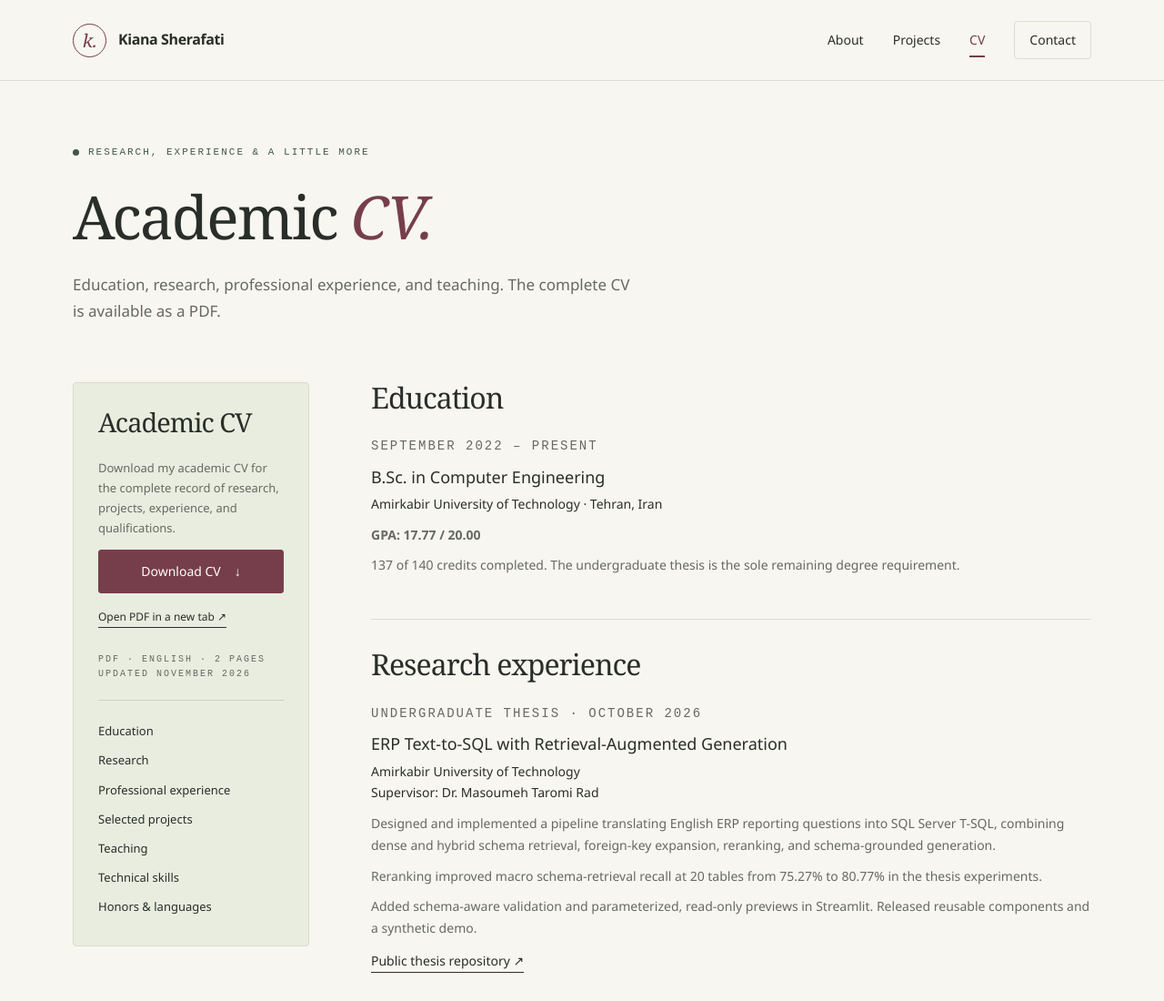
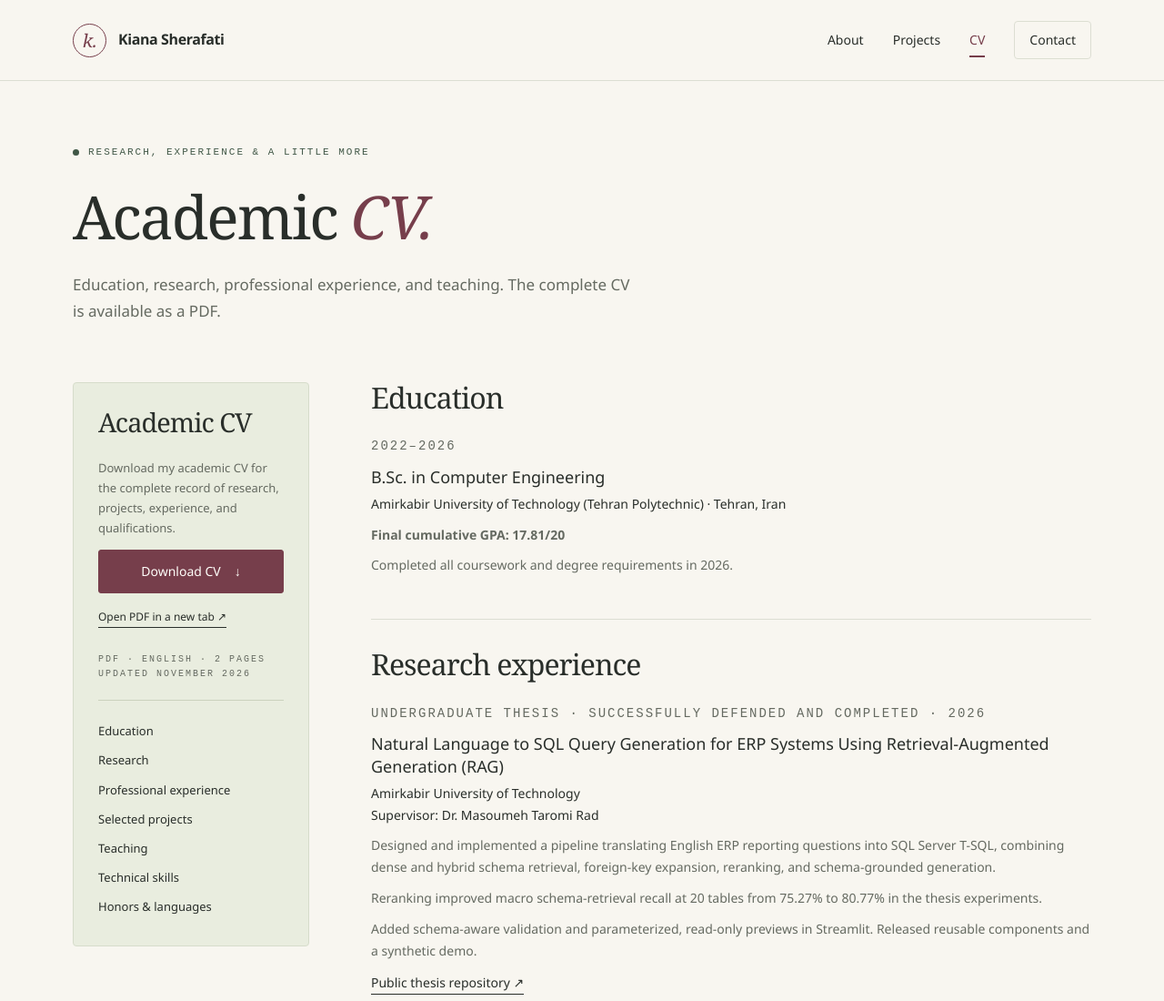
Before and after one commit to kianasherafati/kianasherafati.github.io, a plain HTML site: page cv.html in a window 1280 px wide. Shown: the top 1100 px of the page at 91% size. Drawn offline with Linux system fonts and the light colour scheme.

Commit message:
Finalize academic CV after degree completion

```diff
--- a/cv.html
+++ b/cv.html
@@ -63,17 +63,17 @@
 <div>
 <section class="cv-section" id="education" aria-labelledby="education-title">
 <h2 id="education-title">Education</h2>
-<p class="micro">September 2022 – Present</p>
+<p class="micro">2022–2026</p>
 <h3>B.Sc. in Computer Engineering</h3>
-<p class="institution">Amirkabir University of Technology · Tehran, Iran</p>
-<p><strong>GPA: 17.77 / 20.00</strong>
+<p class="institution">Amirkabir University of Technology (Tehran Polytechnic) · Tehran, Iran</p>
+<p><strong>Final cumulative GPA: 17.81/20</strong>
 </p>
-<p>137 of 140 credits completed. The undergraduate thesis is the sole remaining degree requirement.</p>
+<p>Completed all coursework and degree requirements in 2026.</p>
 </section>
 <section class="cv-section" id="research" aria-labelledby="research-title">
 <h2 id="research-title">Research experience</h2>
-<p class="micro">Undergraduate thesis · October 2026</p>
-<h3>ERP Text-to-SQL with Retrieval-Augmented Generation</h3>
+<p class="micro">Undergraduate thesis · Successfully defended and completed · 2026</p>
+<h3>Natural Language to SQL Query Generation for ERP Systems Using Retrieval-Augmented Generation (RAG)</h3>
 <p class="institution">Amirkabir University of Technology<br>Supervisor: Dr. Masoumeh Taromi Rad</p>
 <p>Designed and implemented a pipeline translating English ERP reporting questions into SQL Server T-SQL, combining dense and hybrid schema retrieval, foreign-key expansion, reranking, and schema-grounded generation.</p>
 <p>Reranking improved macro schema-retrieval recall at 20 tables from 75.27% to 80.77% in the thesis experiments.</p>
```
Also changed, not shown: index.html (+3 -3 lines), 3 other files.
